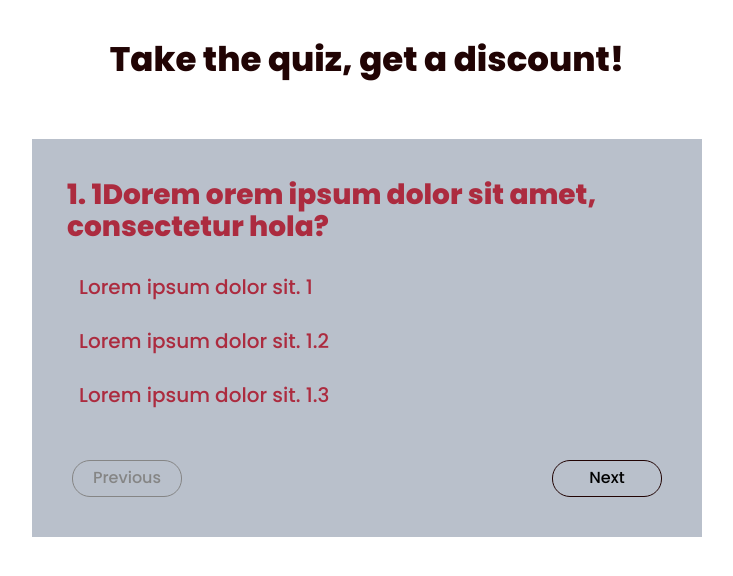
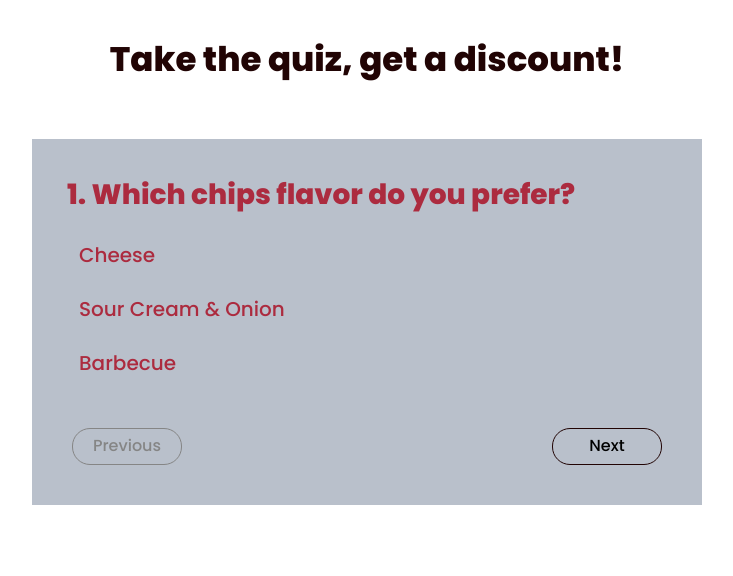
Before and after one commit to LVAndr/quiz-with-points, a Vue app: page / in a window 1280 px wide. Shown: the top 576 px of the page, without its empty margins (273-1006 px from the left). Built offline with nearby package versions, Linux system fonts and the light colour scheme.

Commit message:
create content for quiz

```diff
--- a/src/App.vue
+++ b/src/App.vue
@@ -7,60 +7,65 @@ const quizPoints = ref(0);
 const discount = ref(0);
 const quizData = ref([
   {
-    question: '1Dorem orem ipsum dolor sit amet, consectetur hola?',
+    question: ' Which chips flavor do you prefer?',
     options: [
       {
-        answer: 'Lorem ipsum dolor sit. 1',
-        point: 100,
+        answer: 'Cheese',
+        point: 50,
         selected: false
       },
       {
-        answer: 'Lorem ipsum dolor sit. 1.2',
-        point: 200,
+        answer: 'Sour Cream & Onion',
+        point: 60,
         selected: false
       },
       {
-        answer: 'Lorem ipsum dolor sit. 1.3',
-        point: 250,
+        answer: 'Barbecue',
+        point: 70,
         selected: false
       },
     ]
   },
   {
-    question: '2Dorem orem ipsum dolor sit amet, consectetur hola?',
+    question: 'How often do you buy chips?',
     options: [
       {
-        answer: 'Lorem ipsum dolor sit. 2',
+        answer: 'Once a month',
+        point: 100,
+        selected: false
+      },
+      {
+        answer: 'Once a week',
         point: 150,
         selected: false
       },
       {
-        answer: 'Lorem ipsum dolor sit. 2.2',
-        point: 22,
-        selected: false
-      },
-      {
-        answer: 'Lorem ipsum dolor sit. 2.3',
-        point: 330,
+        answer: 'Several times a week',
+        point: 220,
         selected: false
       },
     ]
   },
   {
-    question: '3Dorem orem ipsum dolor sit amet, consectetur hola?',
+    question: 'What size of chips package do you usually choose?',
     options: [
       {
-        answer: 'Lorem ipsum dolor sit. 3',
-        point: 180,
+        answer: 'Small (up to 50g)',
+        point: 130,
         selected: false
       },
       {
-        answer: 'Lorem ipsum dolor sit. 3.2',
-        point: 230,
+        answer: 'Medium (50-150g)',
+        point: 190,
         selected: false
       },
       {
-        answer: 'Lorem ipsum dolor sit. 3.3',
+        answer: 'Large (over 150g)',
+        point: 250,
+        selected: false
+      },
+      {
+        answer: 'Salt',
         point: 270,
         selected: false
       },
@@ -155,7 +160,7 @@ const repeatQuiz = computed(()=>{
       <div v-else class="quizEmpty"><strong>Quiz is empty ):</strong></div>
       <div class="buttons">
         <button class="btn" @click="prevStep" :disabled="prevDisabled">Previous</button>
-        <button v-if="nextDisabled" class="btn" @click="completeQuiz, getDiscount()">Complete</button>
+        <button v-if="nextDisabled" class="btn" @click="completeQuiz; getDiscount()">Complete</button>
         <button v-else class="btn" @click="nextStep">Next</button>
       </div>
     </div>
```
